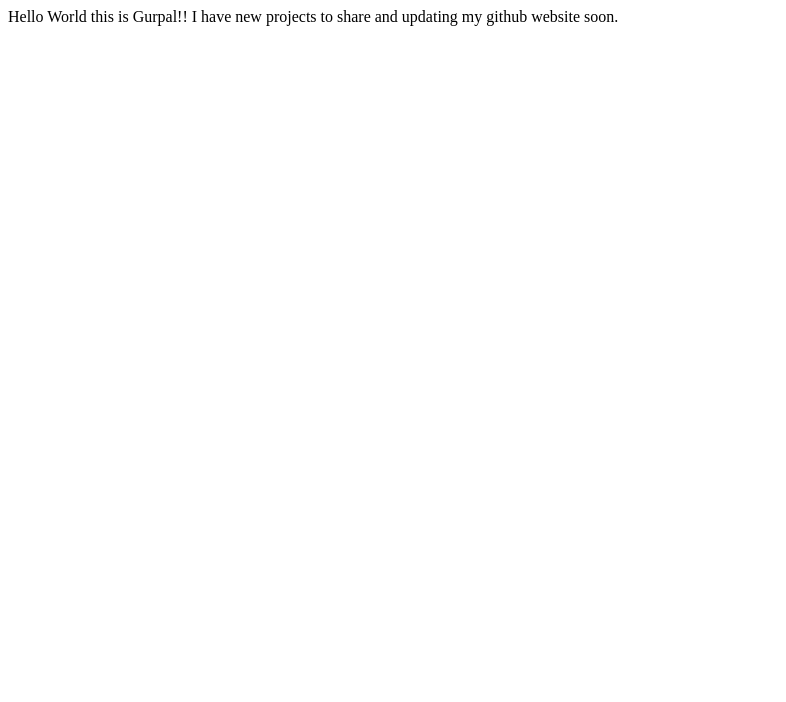
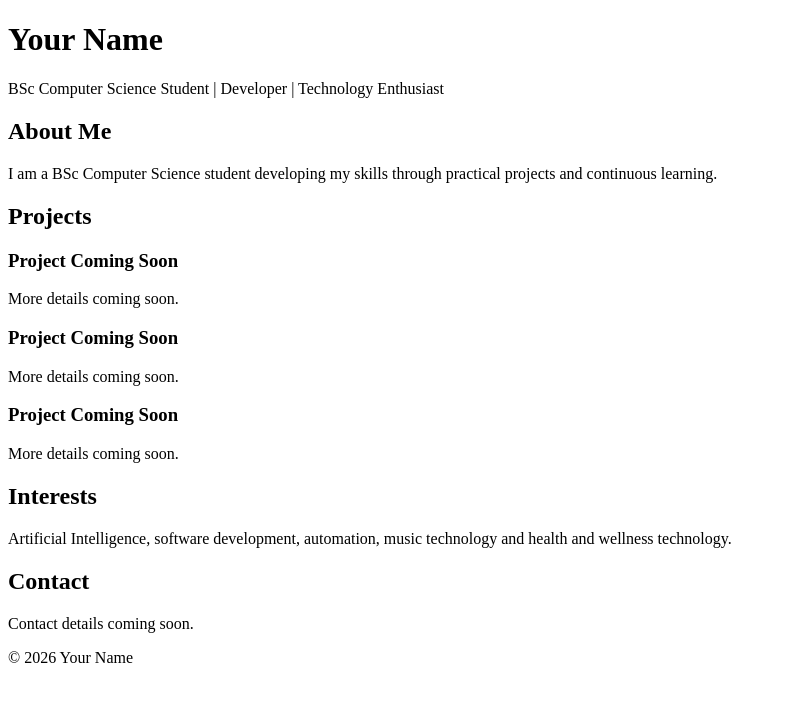
Before and after one commit to Gurp5/Gurp5.github.io, a plain HTML site: page index.html in a window 1280 px wide. Shown: the whole page, without its empty margins (0-786 px from the left). Drawn offline with Linux system fonts and the light colour scheme.

Commit message:
Create portfolio structure in index.html
Replaced placeholder text with structured HTML for a portfolio website.

```diff
--- a/index.html
+++ b/index.html
@@ -1,2 +1,68 @@
-Hello World this is Gurpal!!
-I have new projects to share and updating my github website soon.
+<!DOCTYPE html>
+<html lang="en">
+<head>
+    <meta charset="UTF-8">
+    <meta name="viewport" content="width=device-width, initial-scale=1.0">
+    <title>Your Name | Portfolio</title>
+
+    <link rel="stylesheet" href="style.css">
+</head>
+
+<body>
+
+    <header>
+        <h1>Your Name</h1>
+        <p>BSc Computer Science Student | Developer | Technology Enthusiast</p>
+    </header>
+
+    <main>
+
+        <section id="about">
+            <h2>About Me</h2>
+            <p>
+                I am a BSc Computer Science student developing my skills
+                through practical projects and continuous learning.
+            </p>
+        </section>
+
+        <section id="projects">
+            <h2>Projects</h2>
+
+            <article>
+                <h3>Project Coming Soon</h3>
+                <p>More details coming soon.</p>
+            </article>
+
+            <article>
+                <h3>Project Coming Soon</h3>
+                <p>More details coming soon.</p>
+            </article>
+
+            <article>
+                <h3>Project Coming Soon</h3>
+                <p>More details coming soon.</p>
+            </article>
+
+        </section>
+
+        <section id="interests">
+            <h2>Interests</h2>
+            <p>
+                Artificial Intelligence, software development, automation,
+                music technology and health and wellness technology.
+            </p>
+        </section>
+
+        <section id="contact">
+            <h2>Contact</h2>
+            <p>Contact details coming soon.</p>
+        </section>
+
+    </main>
+
+    <footer>
+        <p>&copy; 2026 Your Name</p>
+    </footer>
+
+</body>
+</html>
```
